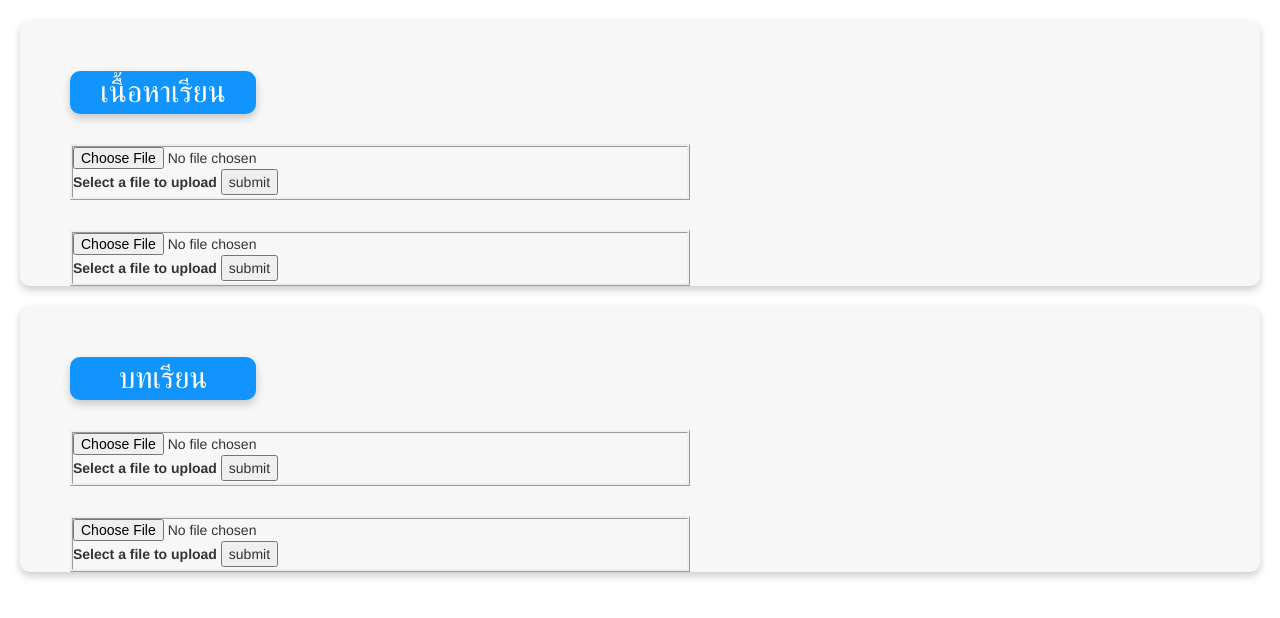
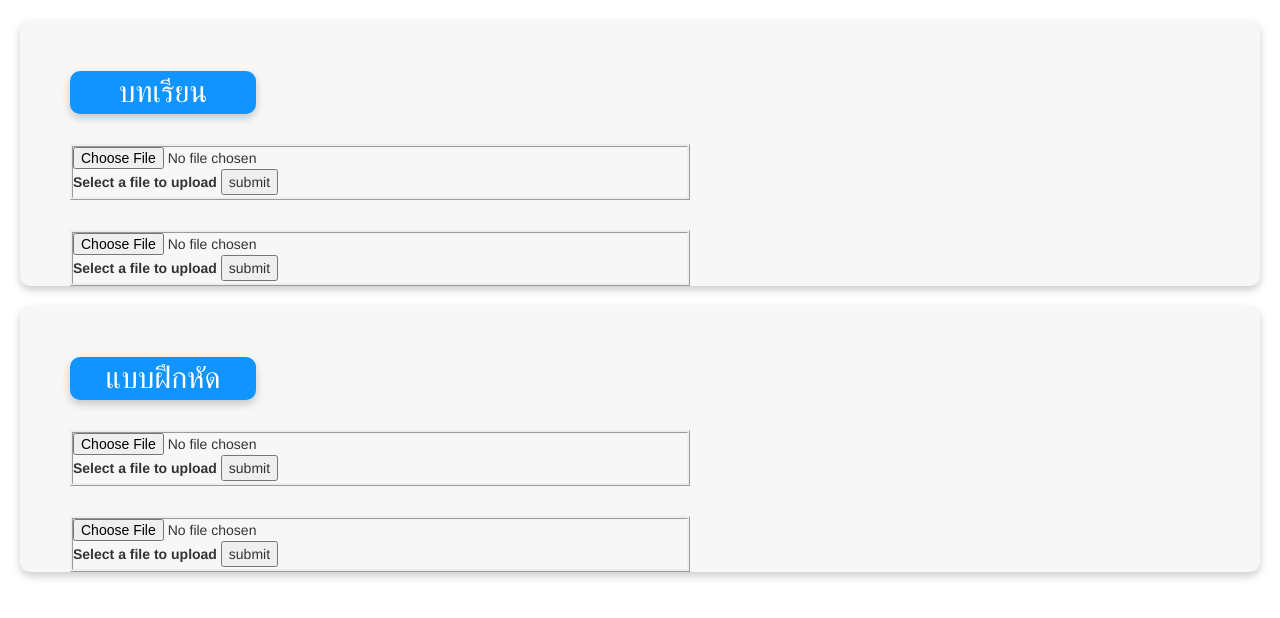
Before and after one commit to taa30030/ToolsLearningPHP, a PHP site: page /course.php in a window 1280 px wide. Shown: the top 618 px of the page. Run offline with PHP 8.4, Linux system fonts and the light colour scheme.

Commit message:
header course

```diff
--- a/AppTool/course.php
+++ b/AppTool/course.php
@@ -98,7 +98,7 @@
 
 <div class="cardout">
     <div class="card">
-        <div class="text">เนื้อหาเรียน</div>
+        <div class="text">บทเรียน</div>
     </div>
     <div class="upload">
         <form action="myform.cgi">
@@ -117,7 +117,7 @@
 </div>
 <div class="cardout">
     <div class="card">
-        <div class="text">บทเรียน</div>
+        <div class="text">แบบฝึกหัด</div>
     </div>
     <div class="upload">
         <form action="myform.cgi">
```
Also changed, not shown: AppTool/header.php (+3 -4 lines).
